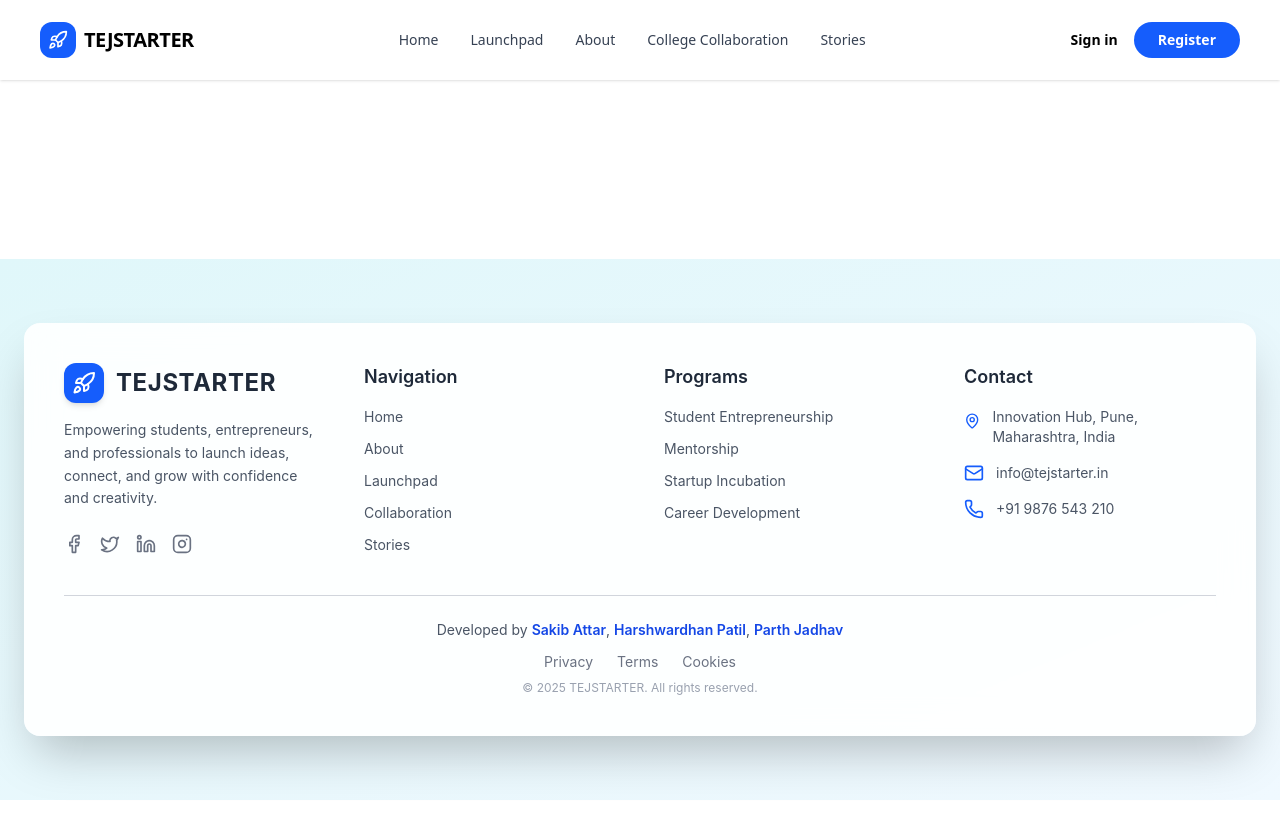
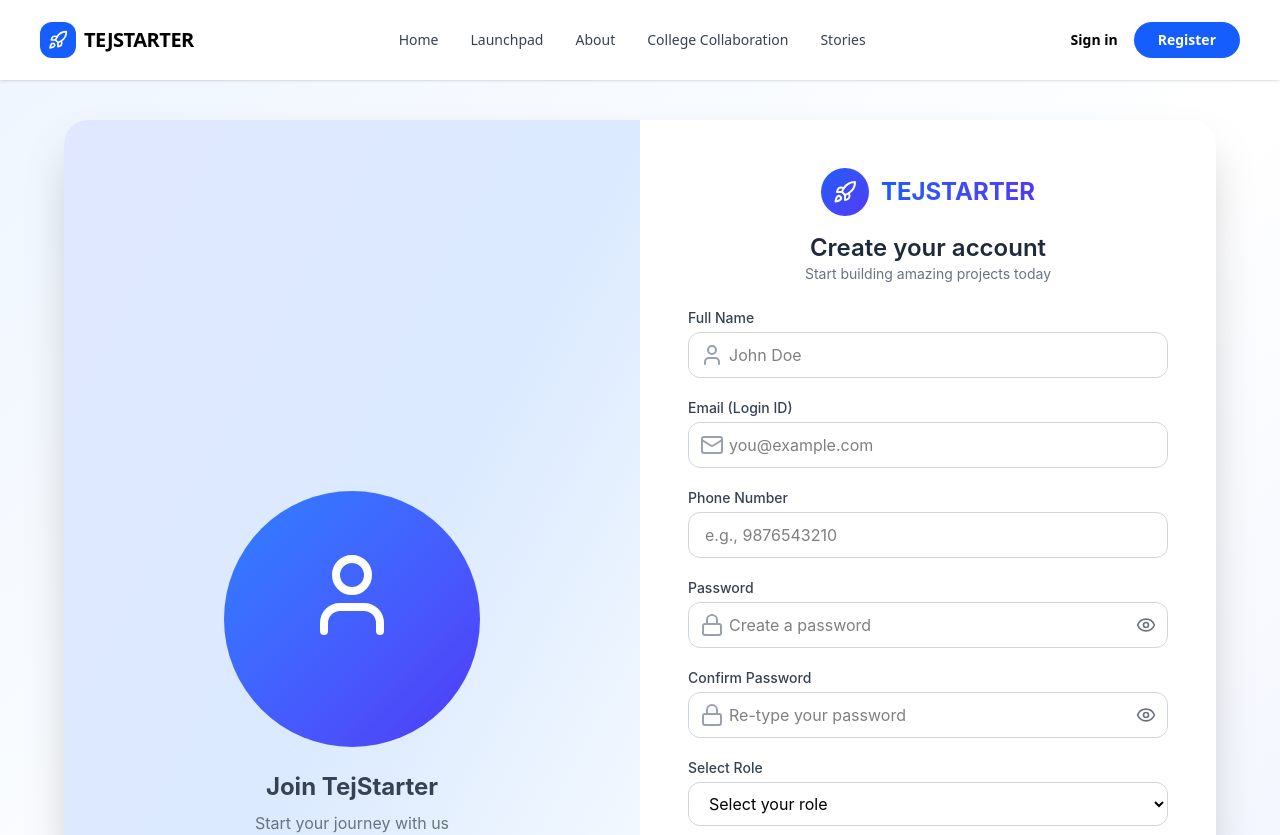
Before and after one commit to Harsh4949/tejstarter-new, a React (Vite) app: page /signup in a window 1280 px wide. Shown: the top 835 px of the page. Before the commit the page ends 800 px from the top, so only its background shows below. Built offline with nearby package versions, Linux system fonts and the light colour scheme.

Commit message:
fix: add Signup component route to App.jsx

```diff
--- a/src/App.jsx
+++ b/src/App.jsx
@@ -6,6 +6,7 @@ import CollaborationPage from './pages/CollaborationPage';
 import About from './components/About';
 import Launchpad from './components/Launch';
 import LoginPage from './pages/Login';
+import Signup from './pages/Signup';
 import Homepage from './components/Home';
 
 function App() {
@@ -19,6 +20,7 @@ function App() {
           <Route path="/about" element={<About />} />
           <Route path="/launchpad" element={<Launchpad />} />
           <Route path="/login" element={<LoginPage />} />
+          <Route path="/signup" element={<Signup />} />
         </Routes>
       </main>
       <Footer />
```
